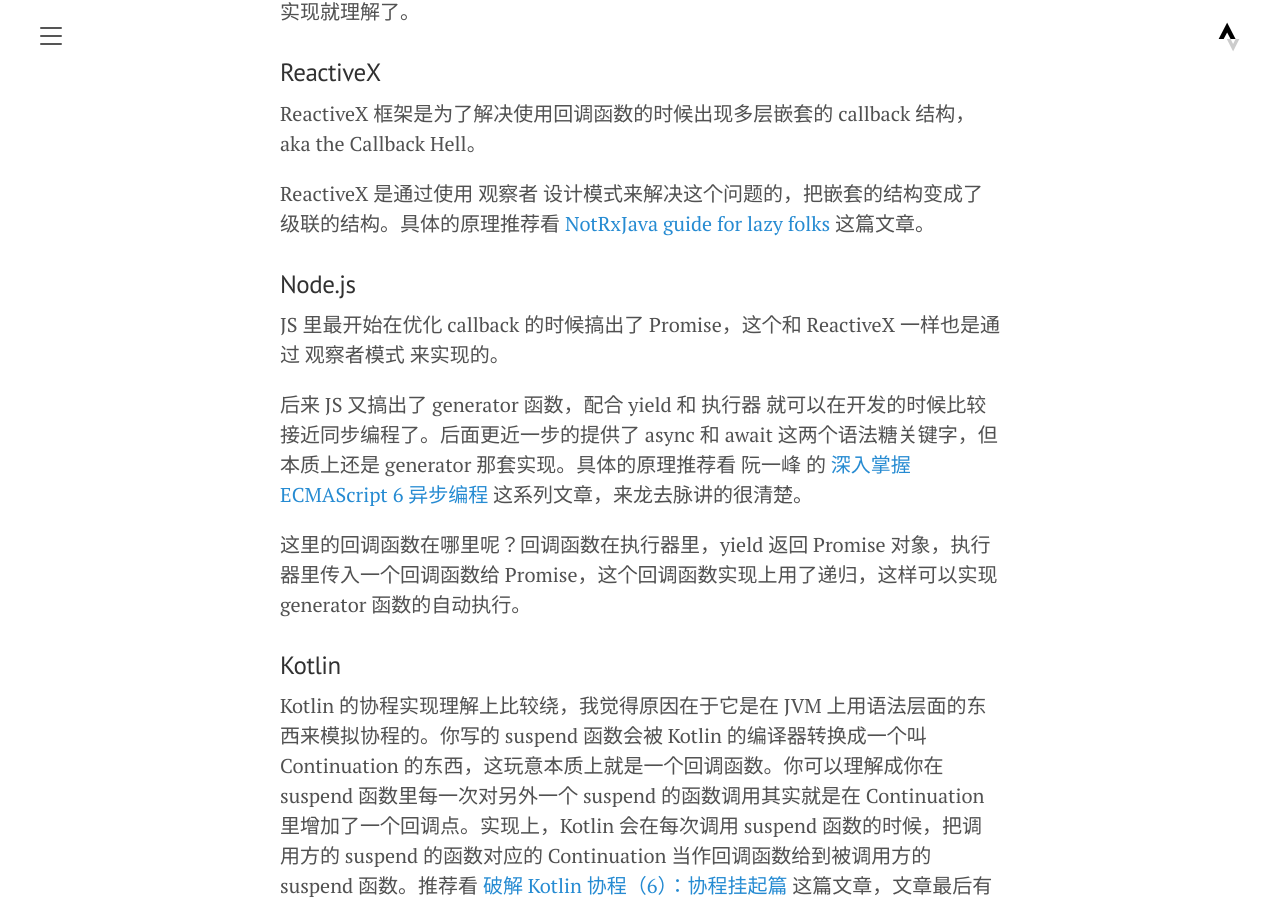
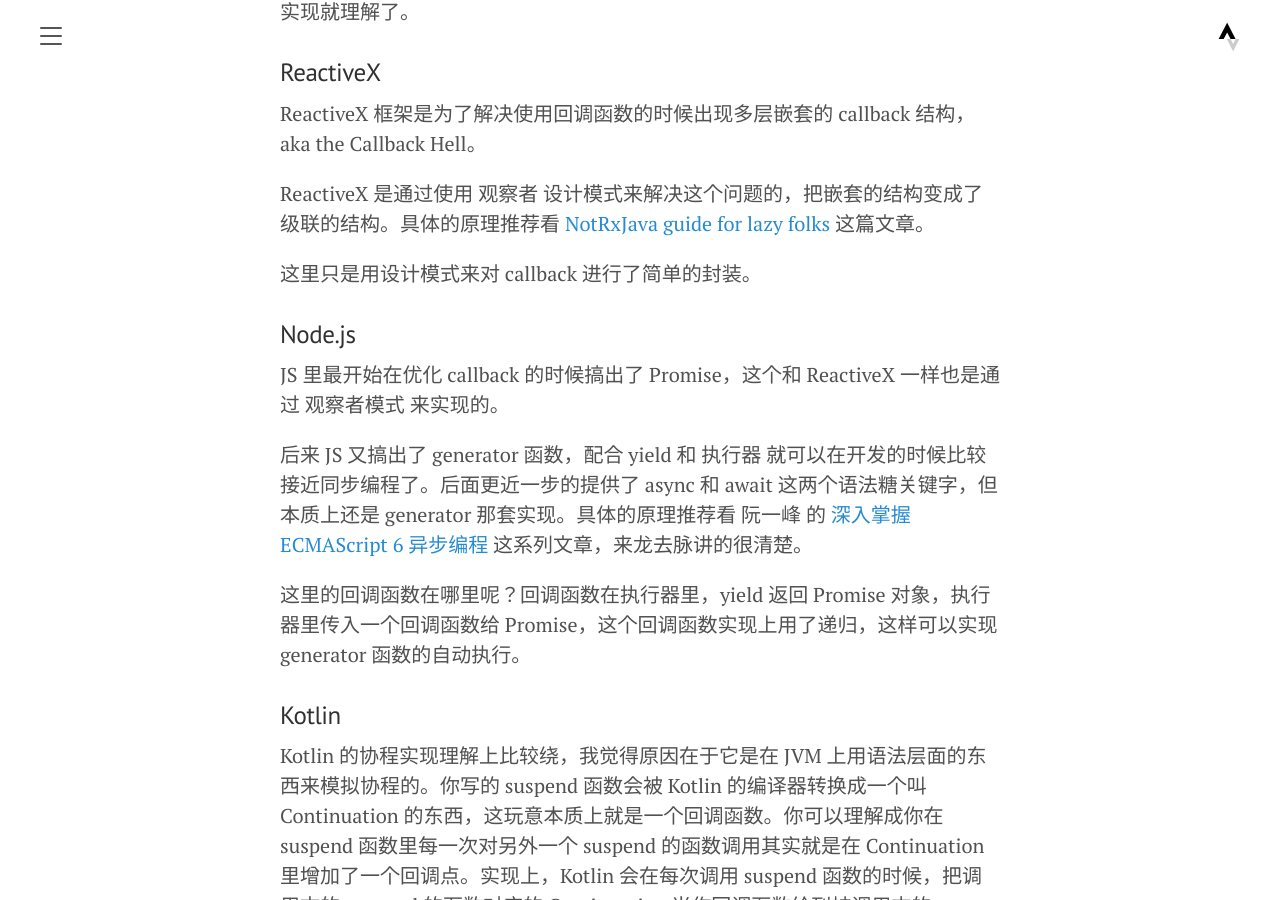
Before and after one commit to yoncise/yoncise.github.io, a Jekyll site: the page built from logs/_posts/2024/2024-10-18-190853193.md, in a window 1280 px wide and 900 px high, scrolled down 395 px. Built offline with Jekyll 4.4.1, drawn with Linux system fonts in a browser that asks for light colours.

Commit message:
语雀同步 关于异步编程的一点思考

```diff
--- a/logs/_posts/2024/2024-10-18-190853193.md
+++ b/logs/_posts/2024/2024-10-18-190853193.md
@@ -13,6 +13,8 @@
 ReactiveX 框架是为了解决使用回调函数的时候出现多层嵌套的 callback 结构，aka the Callback Hell。
 
 ReactiveX 是通过使用 观察者 设计模式来解决这个问题的，把嵌套的结构变成了级联的结构。具体的原理推荐看 [NotRxJava guide for lazy folks](https://yarikx.github.io/NotRxJava/) 这篇文章。
+
+这里只是用设计模式来对 callback 进行了简单的封装。
 
 ### Node.js
 JS 里最开始在优化 callback 的时候搞出了 Promise，这个和 ReactiveX 一样也是通过 观察者模式 来实现的。
```
